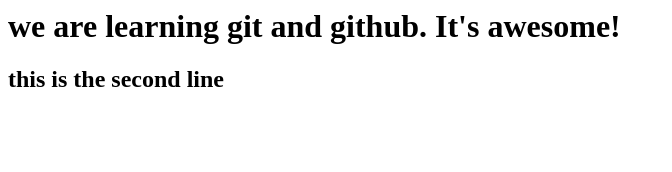
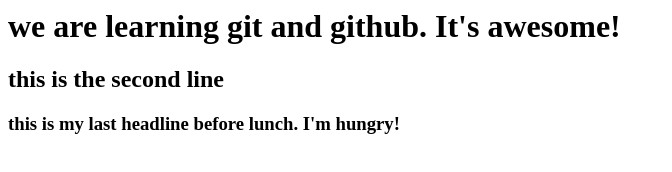
Before and after one commit to grantdcooper/testing-web, a plain HTML site: page index.html in a window 1280 px wide. Shown: the whole page, without its empty margins (0-672 px from the left). Drawn offline with Linux system fonts and the light colour scheme.

Commit message:
third line

```diff
--- a/index.html
+++ b/index.html
@@ -1,2 +1,3 @@
 <h1> we are learning git and github. It's awesome! </h1>
 <h2> this is the second line </h2>
+<h3> this is my last headline before lunch.  I'm hungry! </h3>
```
